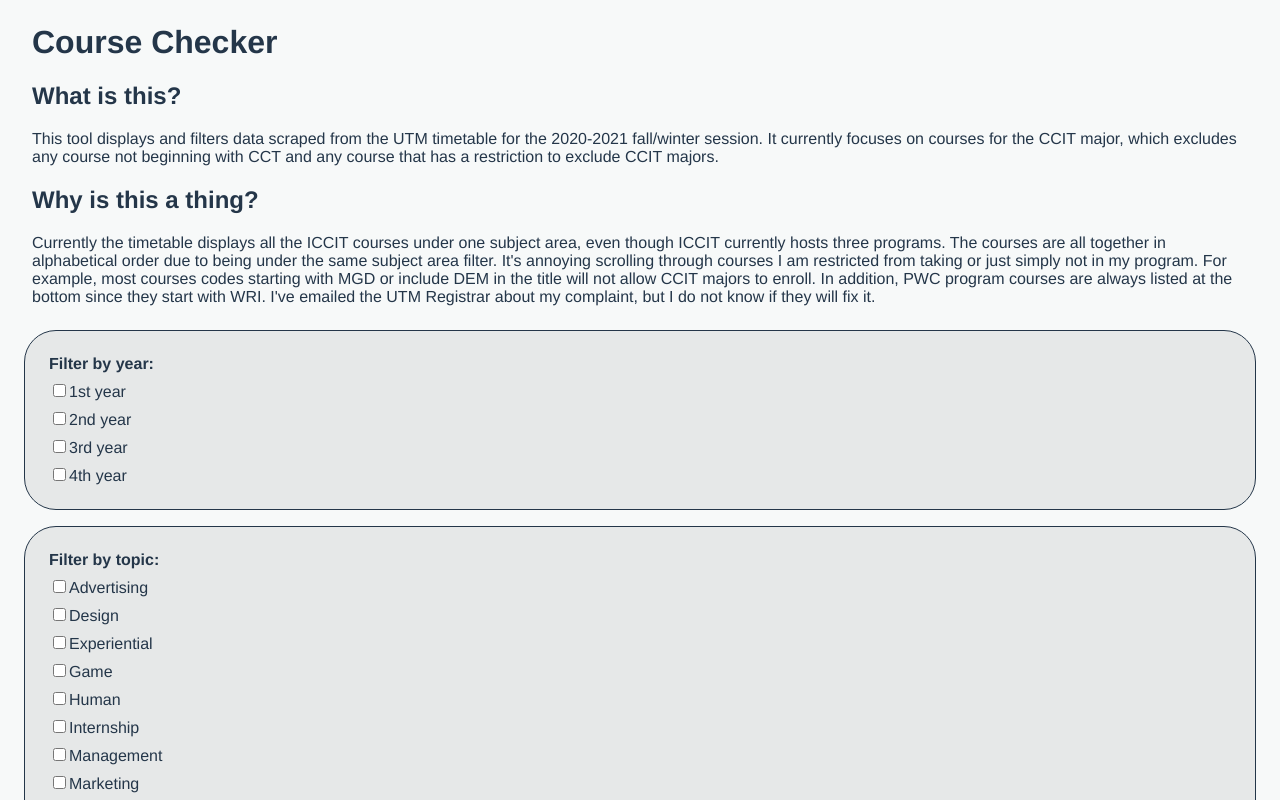
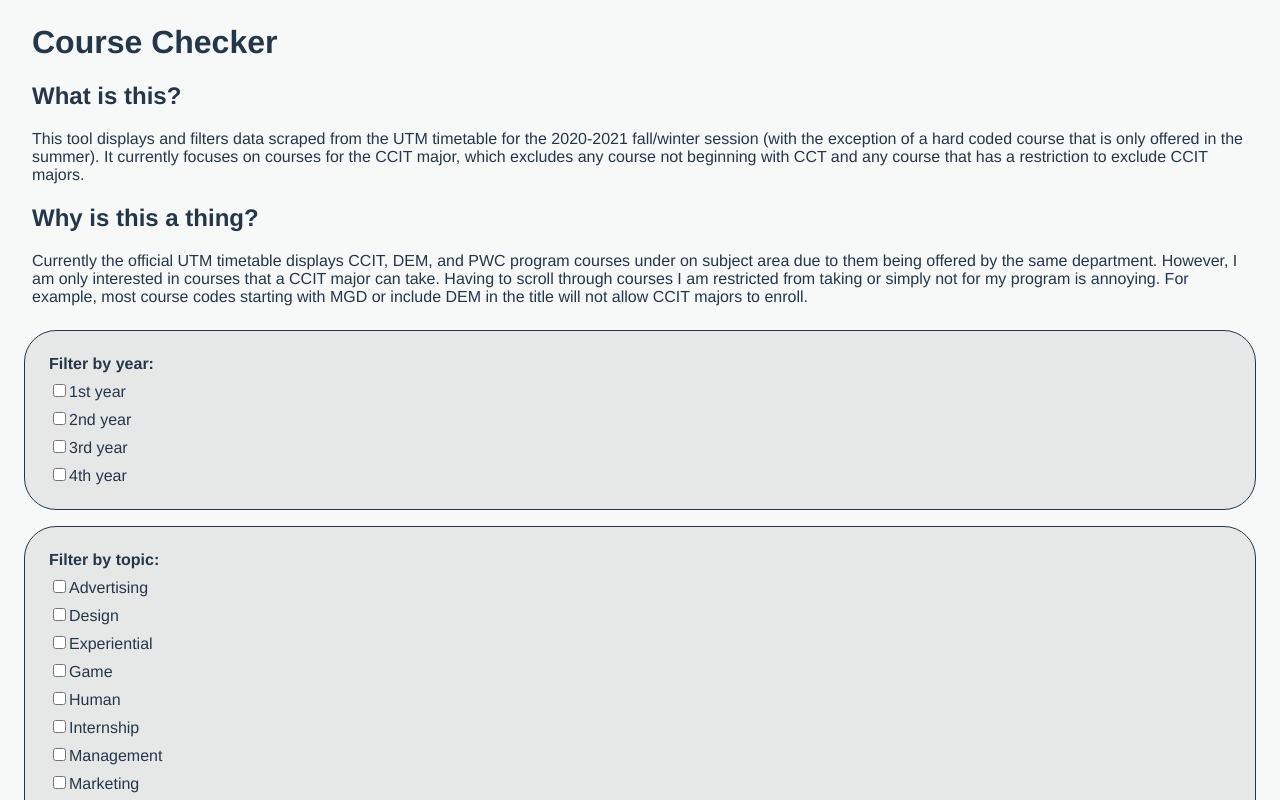
Before and after one commit to jessly5/Course-Check, a Vue app in the folder course-check/: page / in a window 1280 px wide. Shown: the top 800 px of the page. Built offline with nearby package versions, Linux system fonts and the light colour scheme.

Commit message:
preface text edit

```diff
--- a/course-check/src/components/ThePreface.vue
+++ b/course-check/src/components/ThePreface.vue
@@ -3,10 +3,10 @@
 		<h1>Course Checker</h1>
 
 		<h2>What is this?</h2>
-		<p>This tool displays and filters data scraped from the UTM timetable for the 2020-2021 fall/winter session. It currently focuses on courses for the CCIT major, which excludes any course not beginning with CCT and any course that has a restriction to exclude CCIT majors.</p>
+		<p>This tool displays and filters data scraped from the UTM timetable for the 2020-2021 fall/winter session (with the exception of a hard coded course that is only offered in the summer). It currently focuses on courses for the CCIT major, which excludes any course not beginning with CCT and any course that has a restriction to exclude CCIT majors.</p>
 
 		<h2>Why is this a thing?</h2>
-		<p>Currently the timetable displays all the ICCIT courses under one subject area, even though ICCIT currently hosts three programs. The courses are all together in alphabetical order due to being under the same subject area filter. It's annoying scrolling through courses I am restricted from taking or just simply not in my program. For example, most courses codes starting with MGD or include DEM in the title will not allow CCIT majors to enroll. In addition, PWC program courses are always listed at the bottom since they start with WRI. I've emailed the UTM Registrar about my complaint, but I do not know if they will fix it.</p>
+		<p>Currently the official UTM timetable displays CCIT, DEM, and PWC program courses under on subject area due to them being offered by the same department. However, I am only interested in courses that a CCIT major can take. Having to scroll through courses I am restricted from taking or simply not for my program is annoying. For example, most course codes starting with MGD or include DEM in the title will not allow CCIT majors to enroll.</p>
 	</div>
 </template>
 
```
